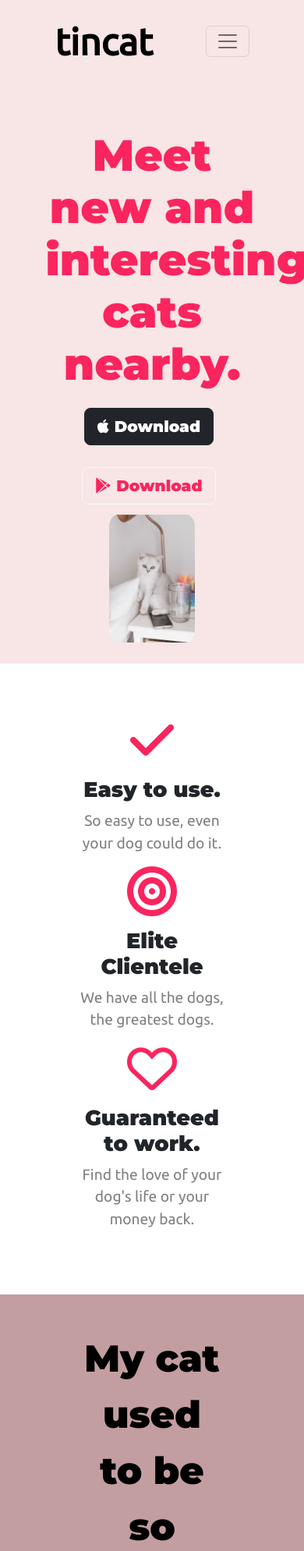
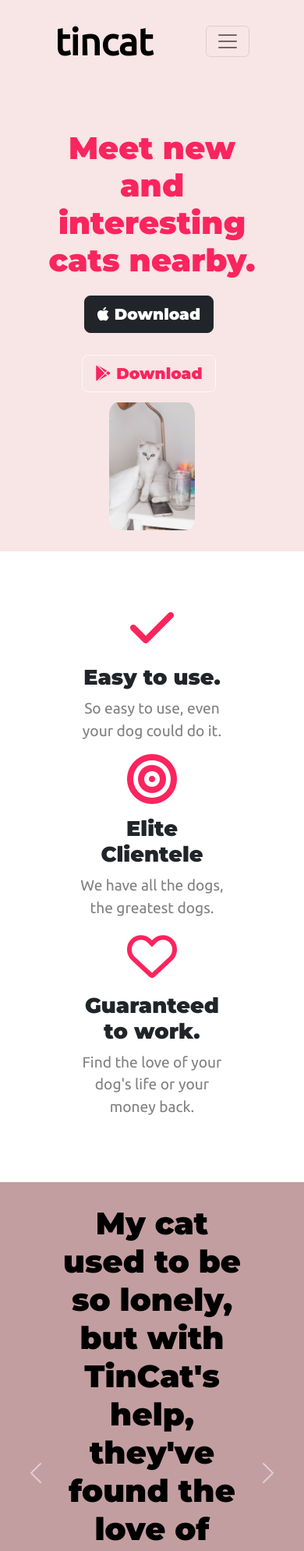
Before and after one commit to JAMESWARTMAN/Tincat-website, a plain HTML site: page index.html in a window 390 px wide. Shown: the top 1989 px of the page at 78% size. Drawn offline with nearby package versions, Linux system fonts and the light colour scheme.

Commit message:
updated media query

```diff
--- a/css/style.css
+++ b/css/style.css
@@ -333,3 +333,27 @@ p {
         width: 60%
     }
 }
+
+@media(max-width:800px) {
+    .test-title {
+        /* padding-bottom: 100px;
+        padding-top: 100px; */
+        line-height: normal;
+        font-size: 2.5rem;
+    }
+    .test-img {
+        width: 33%;
+    }
+    #testimonials {
+        padding: 1% 5%;
+    }
+    .company-img {
+        width: 20%
+    }
+}
+
+@media(max-width: 688px) {
+    h1 {
+        font-size: 2.5rem;
+    }
+}
```
Also changed, not shown: index.html (+9 -0 lines).
